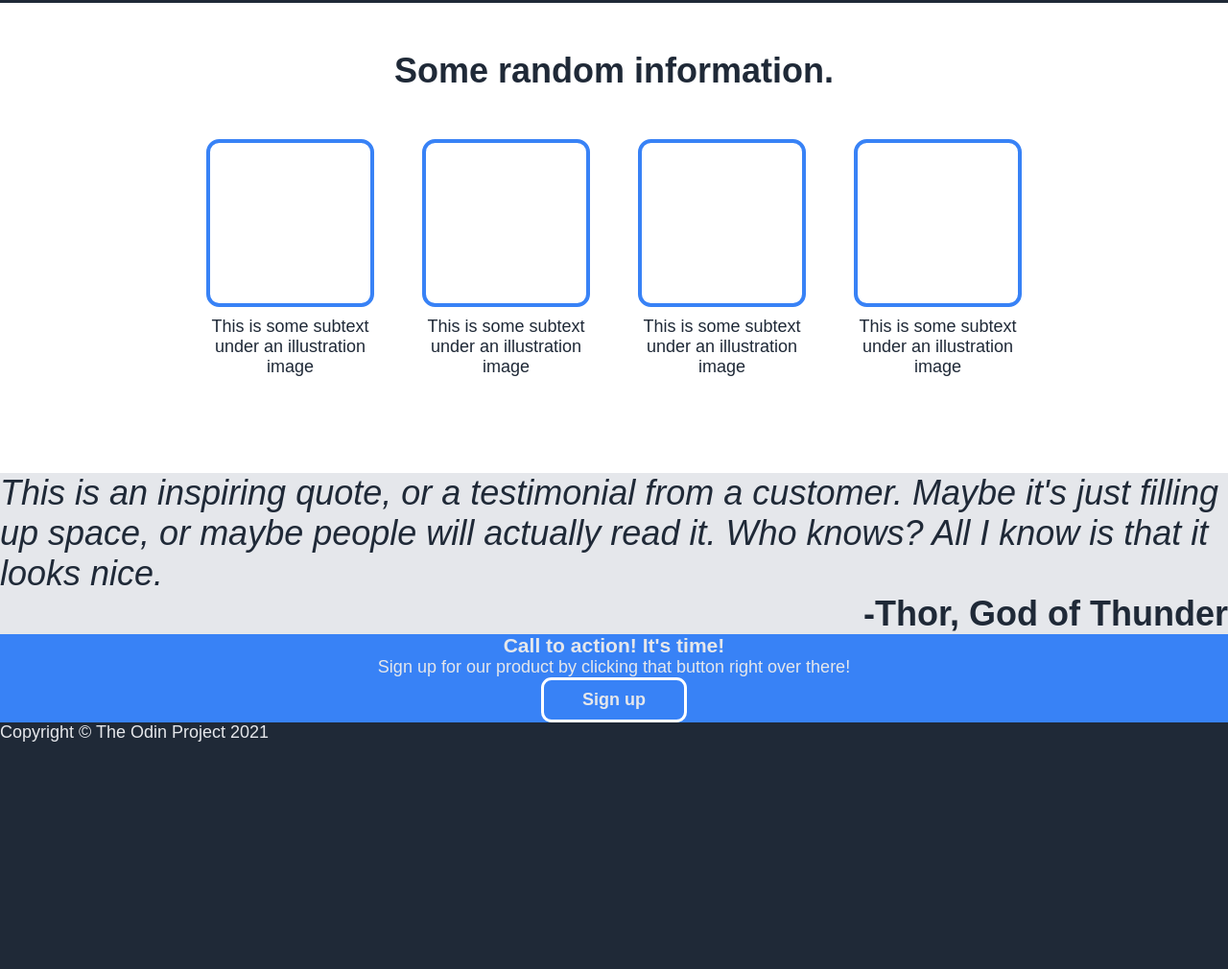
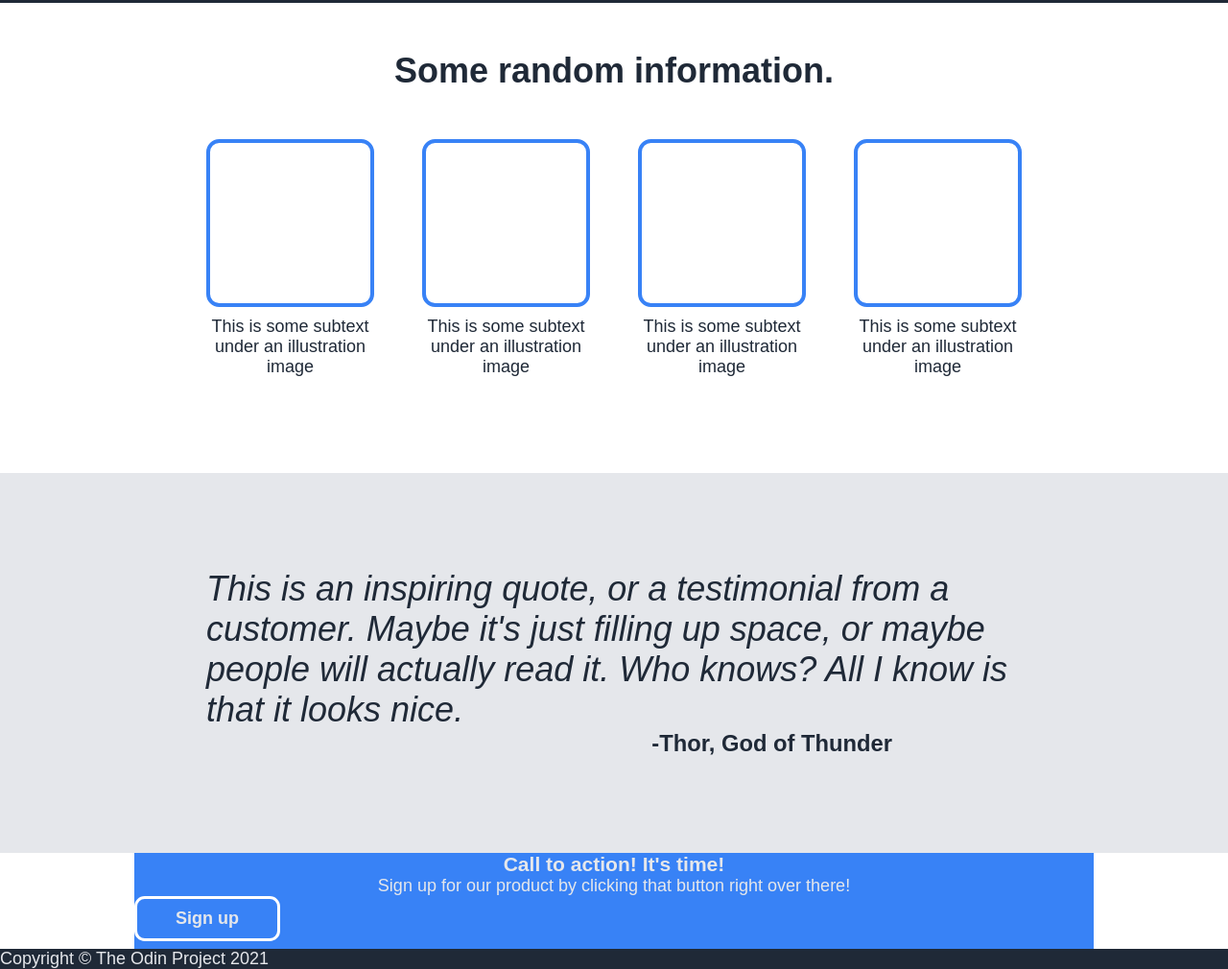
Before and after one commit to todotirreno/landing-page, a plain HTML site: page index.html in a window 1280 px wide. Shown: the part 523-1533 px from the top of the page at 96% size. Before the commit the page ends 1297 px from the top, so only its background shows below. Drawn offline with Linux system fonts and the light colour scheme.

Commit message:
Build quote layout

```diff
--- a/style.css
+++ b/style.css
@@ -124,18 +124,37 @@ figcaption {
     font-style: italic;
     font-weight: lighter;
     color: #1f2937;
+    display: flex;
+    flex-direction: column;
+    align-items: center;
+}
 
+.quote-text {
+    margin-top: 100px;
+    /*height: 300px;*/
+    width: 850px;
 }
 
 .author {
     font-weight: bold;
     font-style: normal;
-    text-align: right;
+    align-self: end;
+    margin-right: 350px;
+    margin-bottom: 100px;
+    font-size: 0.66em;
+}
+
+.lower-sign-up {
+    display: flex;
+    justify-content: center;
 }
 
 .su-inner-box {
     background-color: #3882f6;
     color: #e5e7eb;
+    width: 1000px;
+    height: 100px;
+;
 }
 
 .lower-sign-up button {
```
